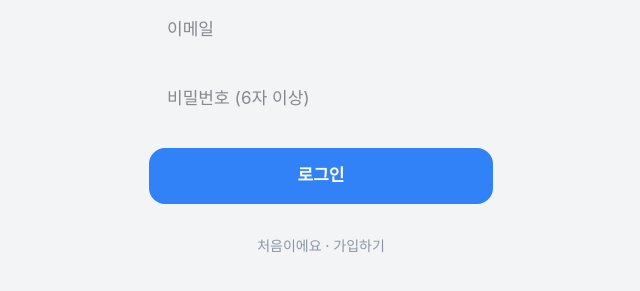
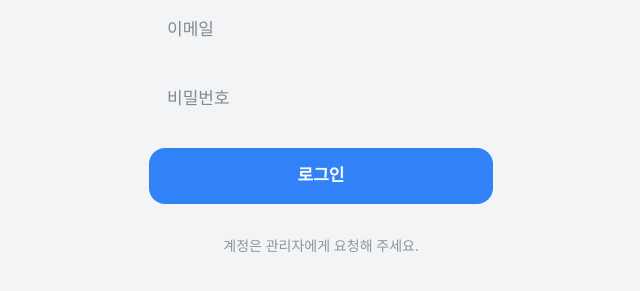
Before and after one commit to tuski0/card-performance, a Next.js app: page /login in a window 1280 px wide. Shown: the part 337-628 px from the top of the page, without its empty margins (319-959 px from the left). Built offline with nearby package versions, Linux system fonts and the light colour scheme; a web font is replaced by a local one.

Commit message:
feat: login only; accounts are created by the admin

```diff
--- a/app/login/page.tsx
+++ b/app/login/page.tsx
@@ -6,7 +6,6 @@ import { createClient } from '@/lib/supabase/client';
 
 export default function LoginPage() {
   const router = useRouter();
-  const [mode, setMode] = useState<'signin' | 'signup'>('signin');
   const [email, setEmail] = useState('');
   const [password, setPassword] = useState('');
   const [busy, setBusy] = useState(false);
@@ -15,19 +14,13 @@ export default function LoginPage() {
   async function submit(e: React.FormEvent) {
     e.preventDefault();
     if (!email.includes('@')) return setMessage('이메일 주소를 확인해 주세요.');
-    if (password.length < 6) return setMessage('비밀번호는 6자 이상이어야 해요.');
+    if (!password) return setMessage('비밀번호를 입력해 주세요.');
     setBusy(true);
     setMessage('');
-    const auth = createClient().auth;
-    const { data, error } = mode === 'signin'
-      ? await auth.signInWithPassword({ email, password })
-      : await auth.signUp({ email, password });
+    const { error } = await createClient().auth.signInWithPassword({ email, password });
     setBusy(false);
     if (error) {
       return setMessage(error.message === 'Invalid login credentials' ? '이메일 또는 비밀번호가 맞지 않아요.' : error.message);
-    }
-    if (!data.session) {
-      return setMessage('가입은 됐지만 바로 로그인되지 않았어요. Supabase에서 이메일 확인(Confirm email)을 꺼 주세요.');
     }
     router.replace('/');
     router.refresh();
@@ -42,17 +35,15 @@ export default function LoginPage() {
       <form onSubmit={submit} className="flex flex-col gap-3">
         <input id="email" type="email" autoComplete="email" value={email} placeholder="이메일" aria-label="이메일"
           onChange={(e) => { setEmail(e.target.value); setMessage(''); }} className="input" />
-        <input id="password" type="password" autoComplete={mode === 'signin' ? 'current-password' : 'new-password'} value={password}
-          placeholder="비밀번호 (6자 이상)" aria-label="비밀번호"
+        <input id="password" type="password" autoComplete="current-password" value={password}
+          placeholder="비밀번호" aria-label="비밀번호"
           onChange={(e) => { setPassword(e.target.value); setMessage(''); }} className="input" />
         {message && <p className="rounded-xl bg-bad-soft px-3 py-2 text-sm text-bad">{message}</p>}
         <button disabled={busy} className="mt-2 flex h-14 w-full items-center justify-center rounded-2xl bg-brand text-[17px] font-semibold text-white disabled:opacity-40">
-          {busy ? '잠시만요…' : mode === 'signin' ? '로그인' : '가입하고 시작'}
+          {busy ? '잠시만요…' : '로그인'}
         </button>
       </form>
-      <button className="text-sm font-medium text-ink-3" onClick={() => { setMode(mode === 'signin' ? 'signup' : 'signin'); setMessage(''); }}>
-        {mode === 'signin' ? '처음이에요 · 가입하기' : '이미 계정이 있어요 · 로그인'}
-      </button>
+      <p className="text-center text-sm text-ink-3">계정은 관리자에게 요청해 주세요.</p>
     </main>
   );
 }
```
